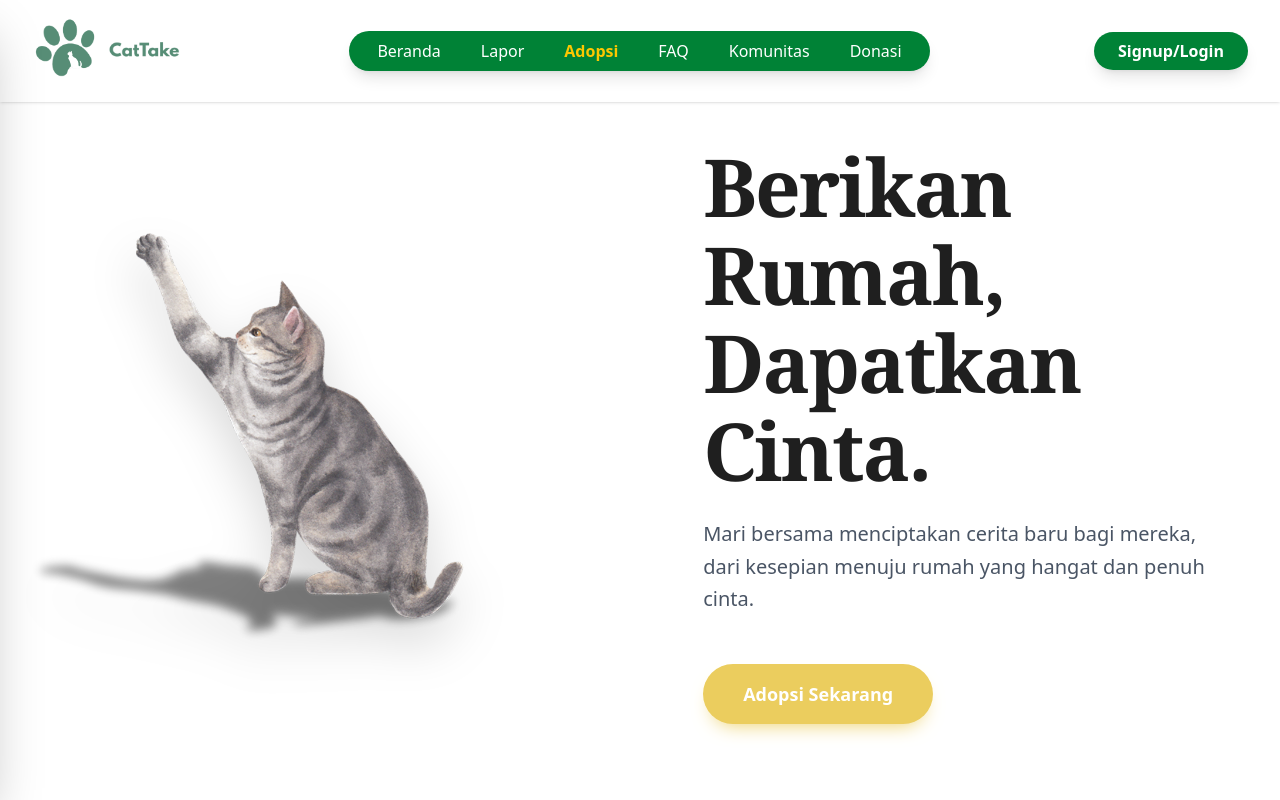
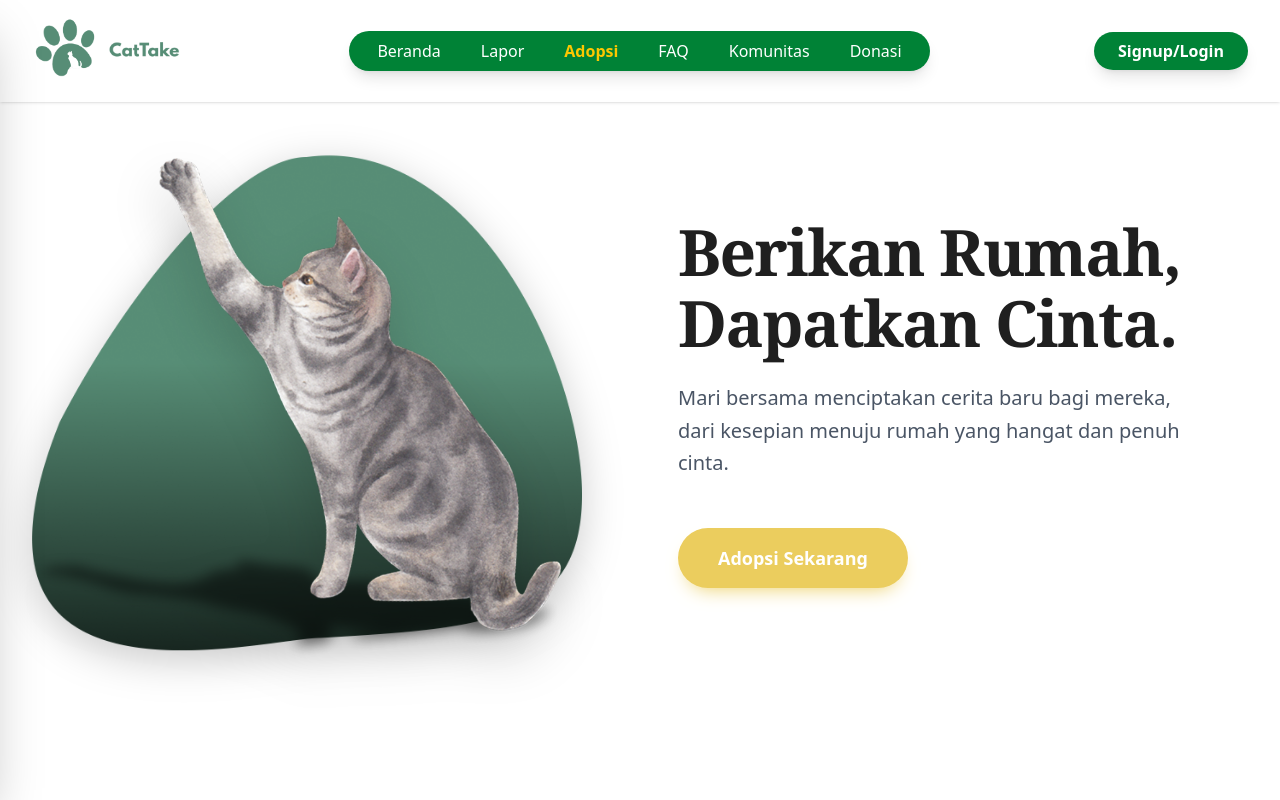
Before and after one commit to zicofarry/CatTake, a Vue app: page /adopsi in a window 1280 px wide. Shown: the top 800 px of the page. Built offline with nearby package versions, Linux system fonts and the light colour scheme.

Commit message:
Update AdoptPage.vue

```diff
--- a/src/pages/AdoptPage.vue
+++ b/src/pages/AdoptPage.vue
@@ -3,12 +3,21 @@
 
     <div class="max-w-7xl mx-auto px-6 lg:px-8 pt-10 pb-40 md:pb-48">
       <div class="flex flex-col-reverse md:flex-row items-center gap-8 md:gap-16">
-        <div class="relative w-full md:w-1/2 flex justify-center md:justify-start mt-10 md:mt-0">
-          <div class="absolute bg-[#3A5F50] w-[115%] h-[115%] md:w-[125%] md:h-[125%] -left-[5%] -top-[5%] md:-left-[10%] md:-top-[10%] rounded-[48%_52%_68%_32%/60%_45%_55%_40%] rotate-[-8deg] -z-10 opacity-95"></div>
-          <img src="../assets/img/cathelo.png" alt="Kucing" class="relative z-10 max-w-[280px] md:max-w-sm lg:max-w-md object-contain drop-shadow-2xl transform hover:scale-105 transition-transform duration-500">
-        </div>
+
+        <div class="relative flex justify-center items-center">
+            <div class="absolute bg-[#3A5F50] w-[320px] h-[300px] md:w-[500px] md:h-[450px] rounded-[48%_52%_68%_32%/60%_45%_55%_40%] rotate-[-8deg] -z-10 opacity-95"></div>
+            <img src="../assets/img/Ellipse.png" alt="Latar belakang elips hijau"
+                                class="absolute w-[120%] h-[120%] top-1/2 left-1/2 transform -translate-x-1/2 -translate-y-1/2 object-contain z-10"
+                                style="filter: drop-shadow(0 10px 20px rgba(0, 0, 0, 0.2));"
+                            >
+            <img
+              src="../assets/img/cathelo.png"
+              alt="Kucing"
+              class="relative z-10 max-w-[340px] md:max-w-[480px] lg:max-w-[550px] object-contain drop-shadow-2xl transform hover:scale-105 transition-transform duration-500"
+            />
+          </div>
         <div class="w-full md:w-1/2 text-left space-y-6 pl-0 md:pl-8">
-          <h1 class="text-5xl md:text-6xl lg:text-[5rem] font-serif font-bold text-[#1F1F1F] leading-[1.1] tracking-tight">
+          <h1 class="text-5xl md:text-6xl lg:text-[4rem] font-serif font-bold text-[#1F1F1F] leading-[1.1] tracking-tight">
             Berikan Rumah,<br>
             Dapatkan Cinta.
           </h1>
```
